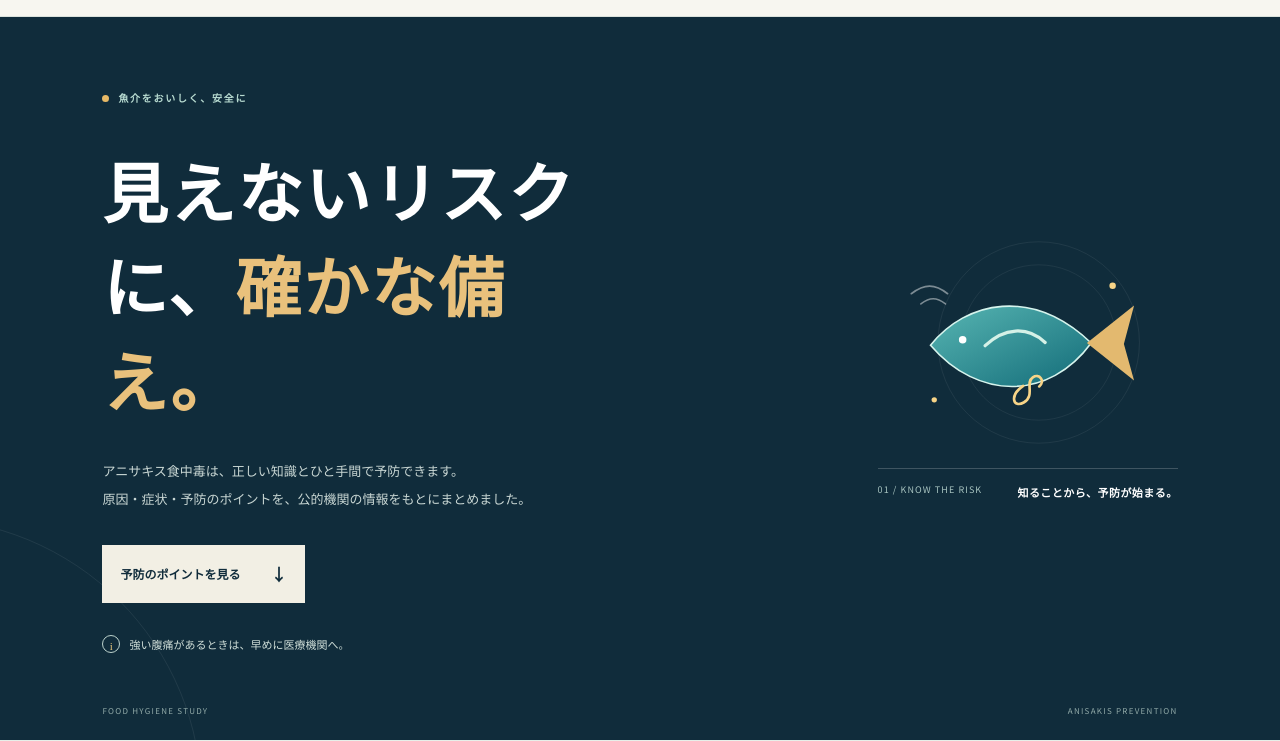
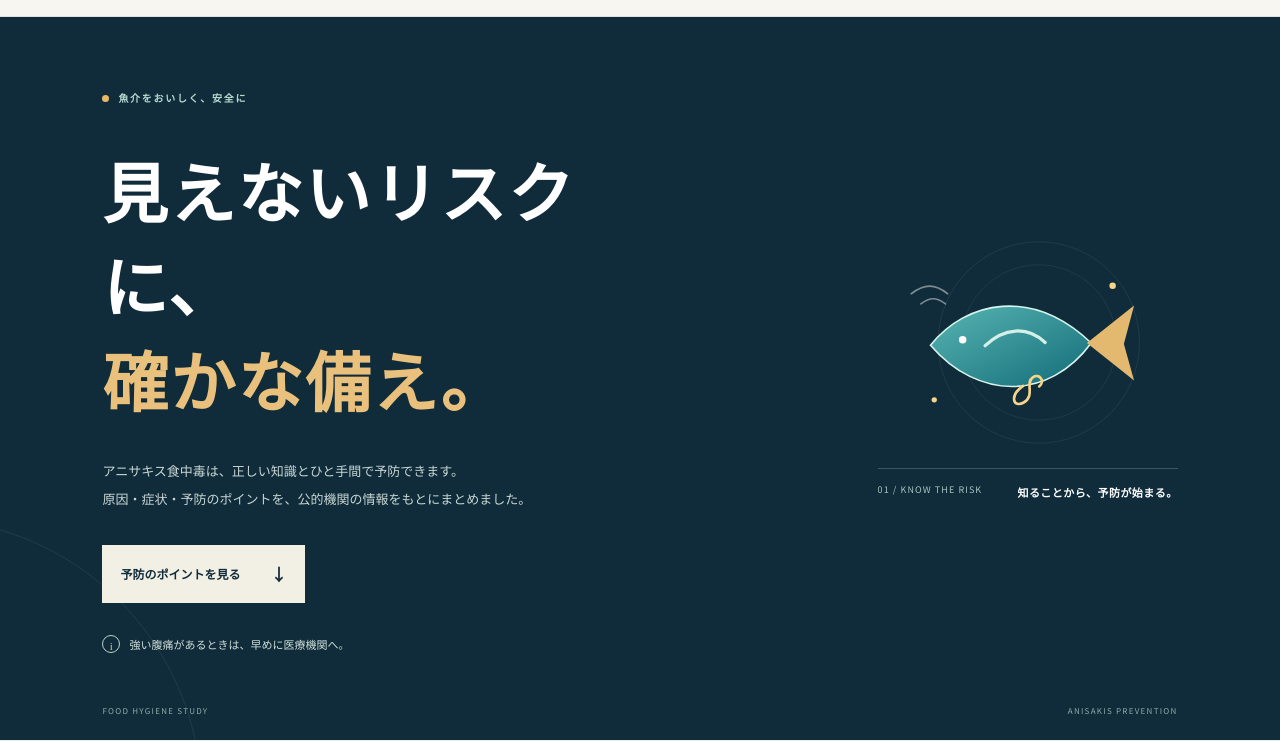
Before and after one commit to TEIJI-MP4/anisakisu-guide, a plain HTML site: page index.html in a window 1280 px wide. Shown: the part 59-800 px from the top of the page. Drawn offline with Linux system fonts and the light colour scheme.

Commit message:
Add line break in hero heading for better readability

```diff
--- a/index.html
+++ b/index.html
@@ -42,7 +42,7 @@
     <section class="hero" id="top">
       <div class="hero-inner">
         <p class="eyebrow"><span class="eyebrow-dot"></span>魚介をおいしく、安全に</p>
-        <h1>見えないリスクに、<em>確かな備え。</em></h1>
+        <h1>見えないリスクに、<br><em>確かな備え。</em></h1>
         <p class="hero-copy">アニサキス食中毒は、正しい知識とひと手間で予防できます。<br class="desktop">原因・症状・予防のポイントを、公的機関の情報をもとにまとめました。</p>
         <a class="button button-light" href="#prevention">予防のポイントを見る <span aria-hidden="true">↓</span></a>
         <div class="hero-note"><span class="note-icon" aria-hidden="true">i</span>強い腹痛があるときは、早めに医療機関へ。</div>
```
